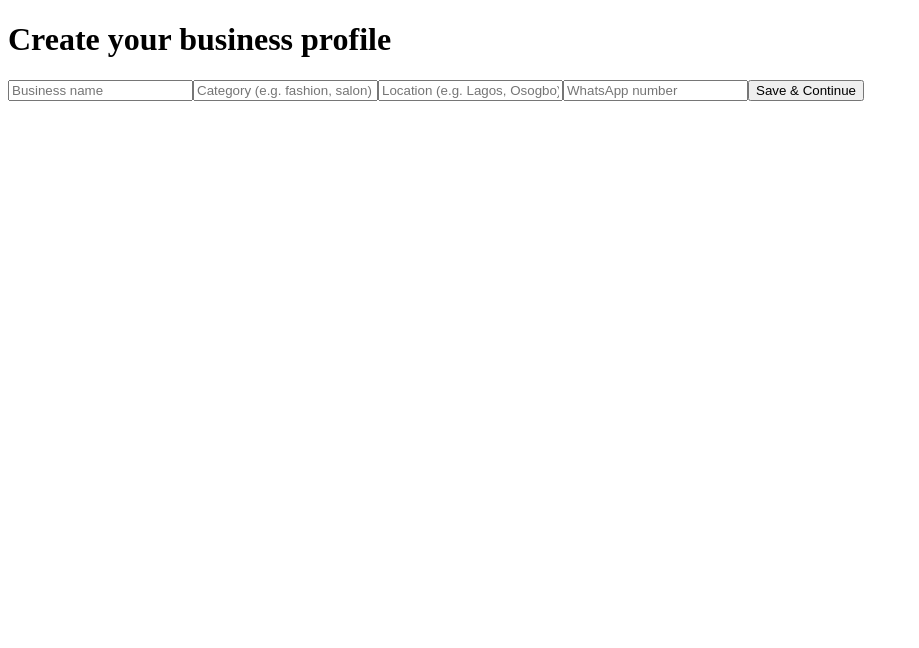
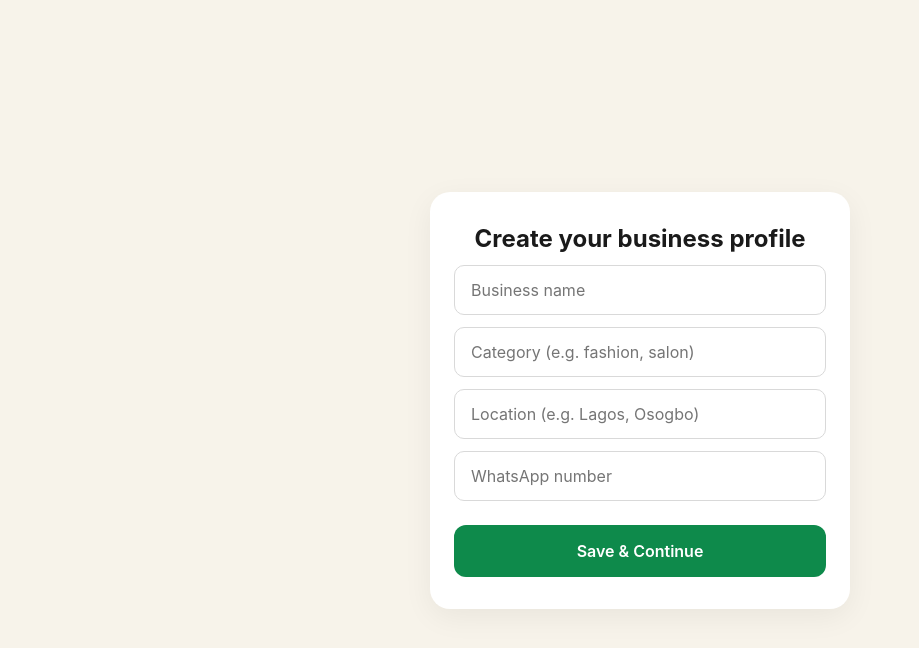
Before and after one commit to AfroDegen/BiznessCenta-Frontend, a React (Vite) app: page /create-business in a window 1280 px wide. Shown: the top 648 px of the page, without its empty margins (0-919 px from the left). Built offline with nearby package versions, Linux system fonts and the light colour scheme; no server answers.

Commit message:
Update styles.css

```diff
--- a/src/styles.css
+++ b/src/styles.css
@@ -1,3 +1,62 @@
+* {
+  margin: 0;
+  padding: 0;
+  box-sizing: border-box;
+}
+
+body {
+  font-family: -apple-system, BlinkMacSystemFont, "Segoe UI", Roboto, sans-serif;
+  background: #f7f3ea;
+  color: #1a1a1a;
+  -webkit-font-smoothing: antialiased;
+}
+
+a {
+  color: #0e8a4b;
+}
+
+/* ---------- HOME ---------- */
+
+.home-page {
+  min-height: 100vh;
+  display: flex;
+  flex-direction: column;
+  justify-content: center;
+  padding: 48px 24px;
+  gap: 16px;
+  max-width: 480px;
+  margin: 0 auto;
+}
+
+.brand {
+  font-size: 28px;
+  font-weight: 800;
+  color: #0e8a4b;
+  letter-spacing: -0.5px;
+}
+
+.headline {
+  font-size: 34px;
+  font-weight: 700;
+  line-height: 1.15;
+  color: #1a1a1a;
+}
+
+.subheadline {
+  font-size: 17px;
+  color: #444;
+  line-height: 1.5;
+}
+
+.legal {
+  font-size: 13px;
+  color: #666;
+  line-height: 1.5;
+  margin-top: 8px;
+}
+
+/* ---------- GOOGLE BUTTON ---------- */
+
 .google-btn {
   display: flex;
   align-items: center;
@@ -10,7 +69,7 @@
   background: #ffffff;
   border: 2px solid #2b2b33;
   border-radius: 14px;
-  font-family: -apple-system, BlinkMacSystemFont, "Segoe UI", Roboto, sans-serif;
+  font-family: inherit;
   font-size: 17px;
   font-weight: 600;
   color: #2b2b33;
@@ -18,35 +77,109 @@
   transition: background 0.15s ease, transform 0.1s ease;
 }
 
-.google-btn:hover {
-  background: #f7f3ea;
+.google-btn:hover { background: #f7f3ea; }
+.google-btn:active { transform: scale(0.98); }
+
+.google-icon {
+  width: 22px;
+  height: 22px;
+  flex-shrink: 0;
 }
 
-.google-btn:active {
-  transform: scale(0.98);
+.google-text { white-space: nowrap; }
+
+/* ---------- WELCOME ---------- */
+
+.welcome-page {
+  min-height: 100vh;
+  display: flex;
+  align-items: center;
+  justify-content: center;
+  padding: 24px;
 }
 
-.google-icon {
-  display: inline-flex;
+.welcome-card {
+  background: #ffffff;
+  border-radius: 20px;
+  padding: 32px 24px;
+  width: 100%;
+  max-width: 420px;
+  box-shadow: 0 8px 30px rgba(0, 0, 0, 0.06);
+  display: flex;
+  flex-direction: column;
+  gap: 12px;
+  text-align: center;
   align-items: center;
-  justify-content: center;
-  width: 22px;
-  height: 22px;
-  font-size: 20px;
-  font-weight: 800;
-  line-height: 1;
-  background: linear-gradient(
-    135deg,
-    #ea4335 0%,
-    #fbbc05 35%,
-    #34a853 65%,
-    #4285f4 100%
-  );
-  -webkit-background-clip: text;
-  background-clip: text;
-  color: transparent;
 }
 
-.google-text {
-  white-space: nowrap;
+.welcome-badge {
+  background: rgba(14, 138, 75, 0.1);
+  color: #0e8a4b;
+  font-size: 14px;
+  font-weight: 600;
+  padding: 6px 14px;
+  border-radius: 999px;
 }
+
+.welcome-avatar {
+  width: 72px;
+  height: 72px;
+  border-radius: 50%;
+  object-fit: cover;
+}
+
+.welcome-card h1 {
+  font-size: 24px;
+  font-weight: 700;
+}
+
+.welcome-card h2 {
+  font-size: 20px;
+  font-weight: 600;
+  color: #0e8a4b;
+}
+
+.welcome-card p {
+  font-size: 15px;
+  color: #666;
+}
+
+.primary-btn {
+  margin-top: 12px;
+  width: 100%;
+  background: #0e8a4b;
+  color: #fff;
+  border: none;
+  border-radius: 12px;
+  padding: 16px;
+  font-family: inherit;
+  font-size: 16px;
+  font-weight: 600;
+  cursor: pointer;
+}
+
+.primary-btn:disabled { opacity: 0.6; }
+
+/* ---------- FORM ---------- */
+
+.business-form {
+  display: flex;
+  flex-direction: column;
+  gap: 12px;
+  width: 100%;
+  text-align: left;
+}
+
+.business-form input {
+  width: 100%;
+  padding: 14px 16px;
+  border: 1px solid #d9d9d9;
+  border-radius: 10px;
+  font-family: inherit;
+  font-size: 16px;
+}
+
+.form-error {
+  color: #b00020;
+  font-size: 14px;
+}
```
